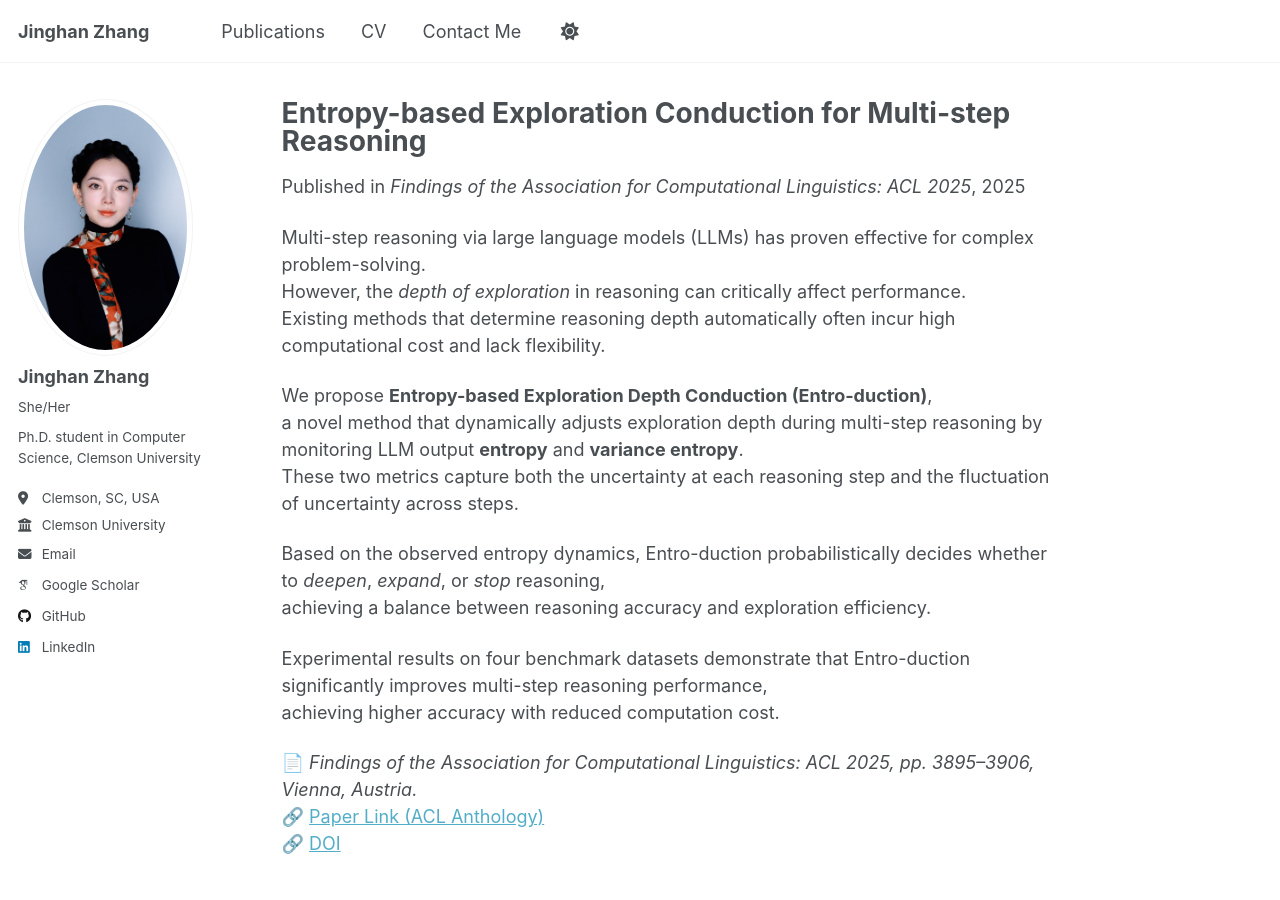
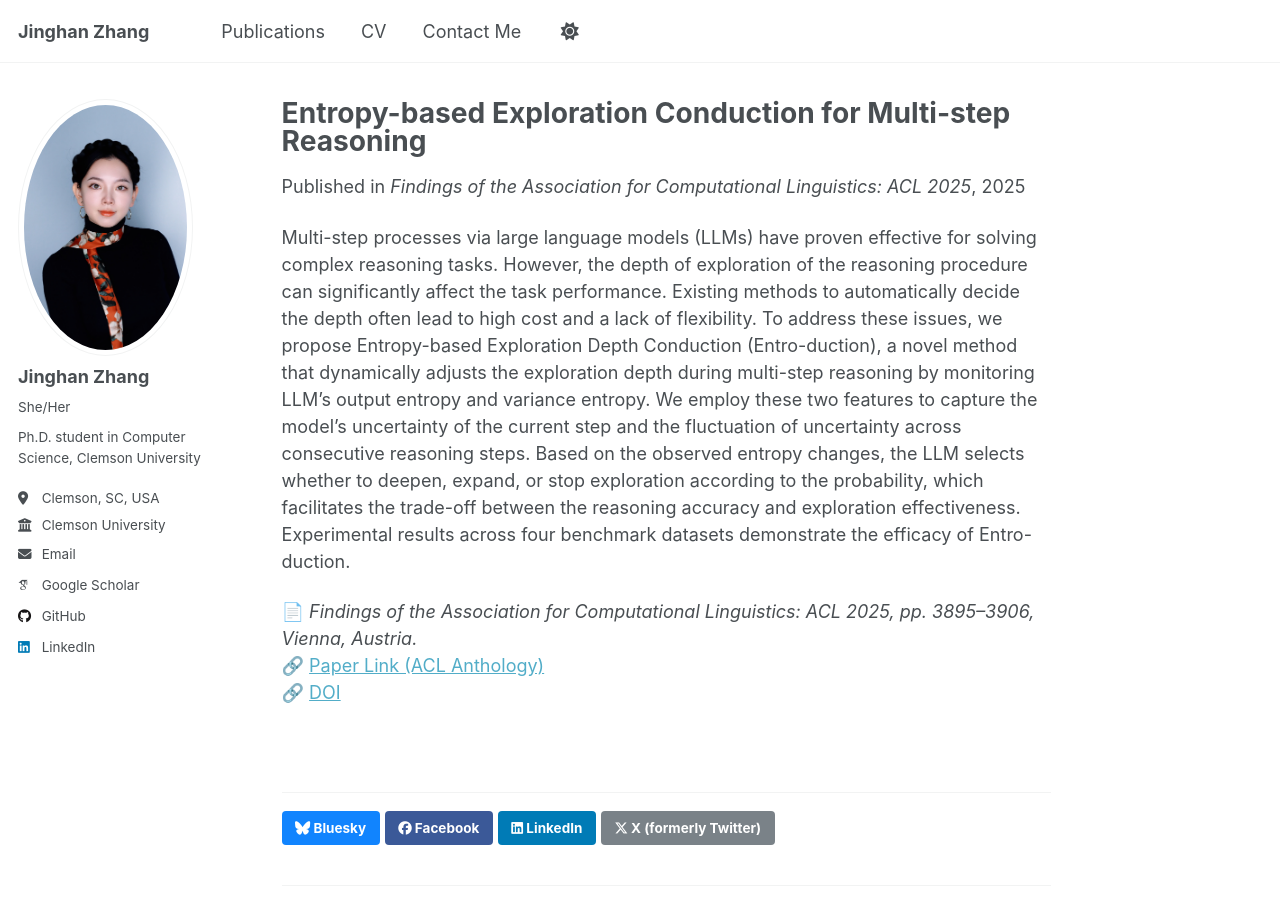
Before and after one commit to jinghanzhang1998/jinghanzhang1998.github.io, a Jekyll site: the page built from _publications/2025-acl-entro.md, in a window 1280 px wide and 900 px high. Built offline with Jekyll 4.4.1, drawn with Linux system fonts in a browser that asks for light colours; some web fonts are replaced; a script that is not in the unit is left out.

Commit message:
Update 2025-acl-entro.md

```diff
--- a/_publications/2025-acl-entro.md
+++ b/_publications/2025-acl-entro.md
@@ -11,19 +11,8 @@ doi: "10.18653/v1/2025.findings-acl.201"
 excerpt: "Entro-duction dynamically adjusts reasoning depth in LLMs by monitoring entropy and variance entropy, improving reasoning accuracy and efficiency."
 ---
 
-Multi-step reasoning via large language models (LLMs) has proven effective for complex problem-solving.
-However, the *depth of exploration* in reasoning can critically affect performance.
-Existing methods that determine reasoning depth automatically often incur high computational cost and lack flexibility.
+Multi-step processes via large language models (LLMs) have proven effective for solving complex reasoning tasks. However, the depth of exploration of the reasoning procedure can significantly affect the task performance. Existing methods to automatically decide the depth often lead to high cost and a lack of flexibility. To address these issues, we propose Entropy-based Exploration Depth Conduction (Entro-duction), a novel method that dynamically adjusts the exploration depth during multi-step reasoning by monitoring LLM's output entropy and variance entropy. We employ these two features to capture the model's uncertainty of the current step and the fluctuation of uncertainty across consecutive reasoning steps. Based on the observed entropy changes, the LLM selects whether to deepen, expand, or stop exploration according to the probability, which facilitates the trade-off between the reasoning accuracy and exploration effectiveness. Experimental results across four benchmark datasets demonstrate the efficacy of Entro-duction.
 
-We propose **Entropy-based Exploration Depth Conduction (Entro-duction)**,
-a novel method that dynamically adjusts exploration depth during multi-step reasoning by monitoring LLM output **entropy** and **variance entropy**.
-These two metrics capture both the uncertainty at each reasoning step and the fluctuation of uncertainty across steps.
-
-Based on the observed entropy dynamics, Entro-duction probabilistically decides whether to *deepen*, *expand*, or *stop* reasoning,
-achieving a balance between reasoning accuracy and exploration efficiency.
-
-Experimental results on four benchmark datasets demonstrate that Entro-duction significantly improves multi-step reasoning performance,
-achieving higher accuracy with reduced computation cost.
 
 📄 *Findings of the Association for Computational Linguistics: ACL 2025, pp. 3895–3906, Vienna, Austria.*
 🔗 [Paper Link (ACL Anthology)](https://aclanthology.org/2025.findings-acl.201/)
```
